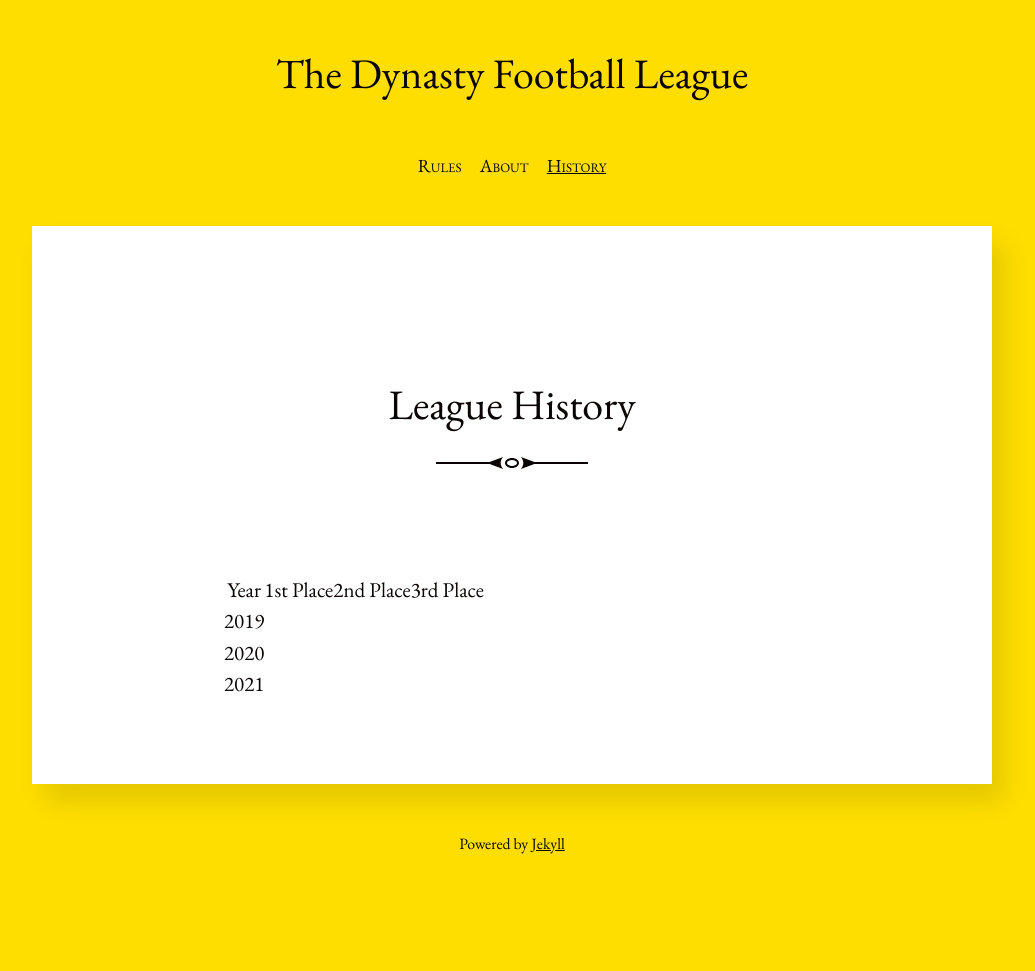
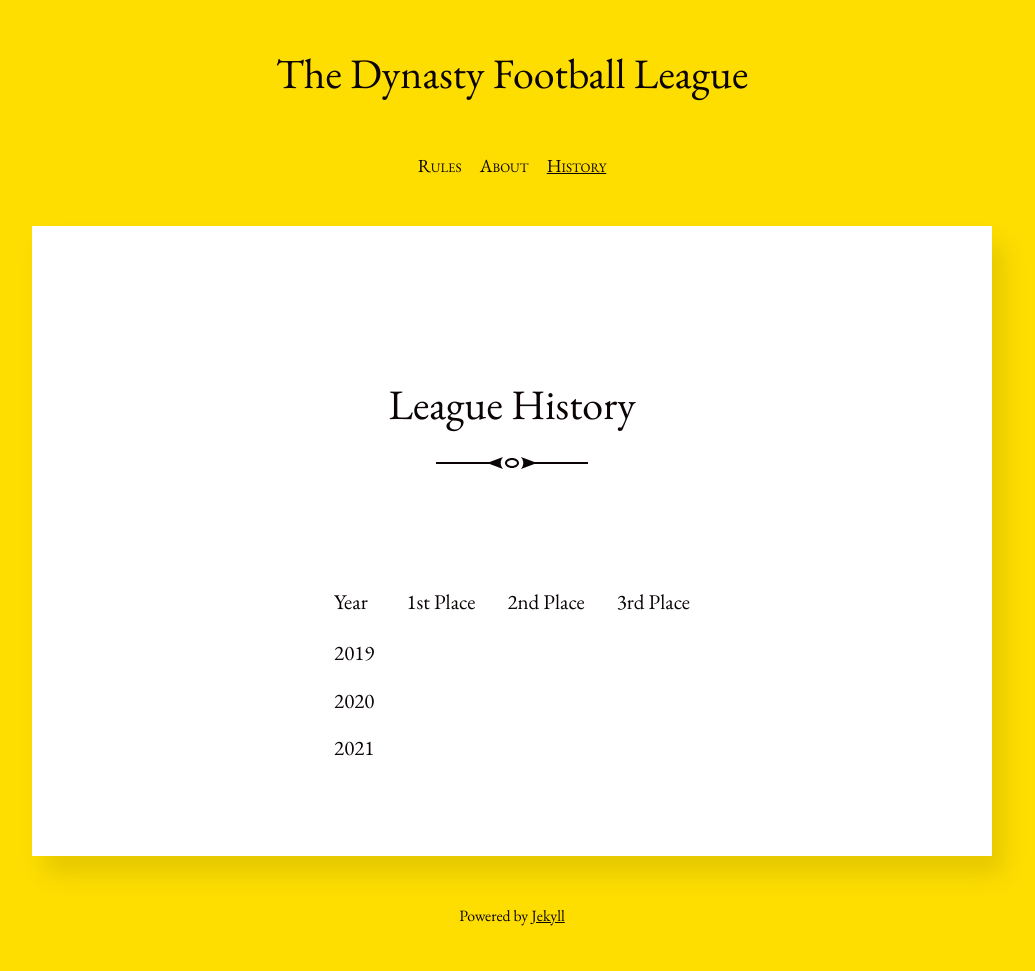
Before and after one commit to swoicik/fantasyfootball, a Jekyll site: the page built from history.md, in a window 1280 px wide. Shown: the whole page, without its empty margins (128-1163 px from the left). Built offline with Jekyll 4.4.1, drawn with Linux system fonts in a browser that asks for light colours; before the commit the page ends 900 px from its top, so only the background shows below that.

Commit message:
Update _base.scss

```diff
--- a/_sass/_base.scss
+++ b/_sass/_base.scss
@@ -159,3 +159,29 @@ figcaption {
     margin-top: 0;
   }
 }
+
+table {
+  /*display: block;*/
+  overflow-x: auto;
+  margin-left:auto;
+  margin-right:auto;
+  margin-top: 1em;
+  margin-bottom: 1em;
+
+  td {
+    border: 0px solid #ddd;
+    padding: 8px 16px;
+  }
+
+  th {
+    @extend td;
+    padding-top: 12px;
+    padding-bottom: 12px;
+    font-weight: 500;
+    text-align: left;
+  }
+
+  tr:nth-child(even) {
+    /*background-color: $grey-2;*/
+  }
+}
```
